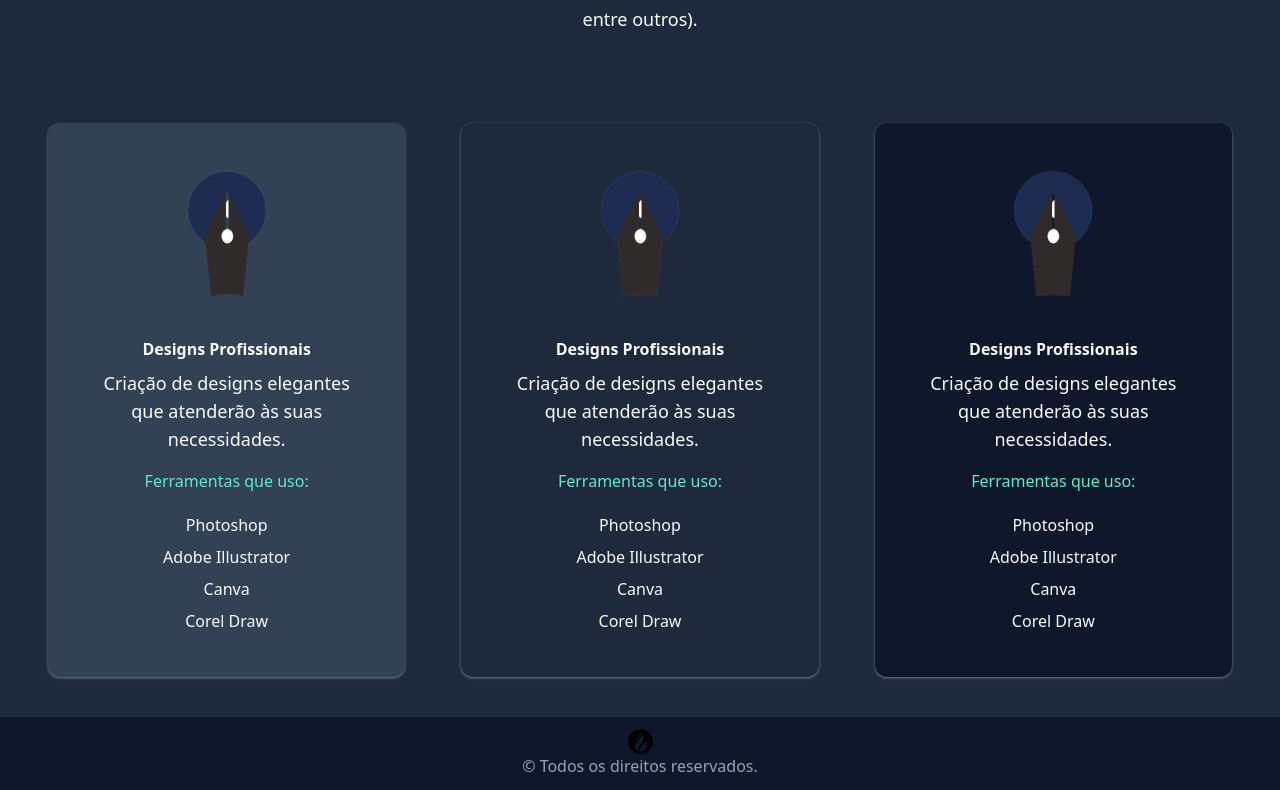
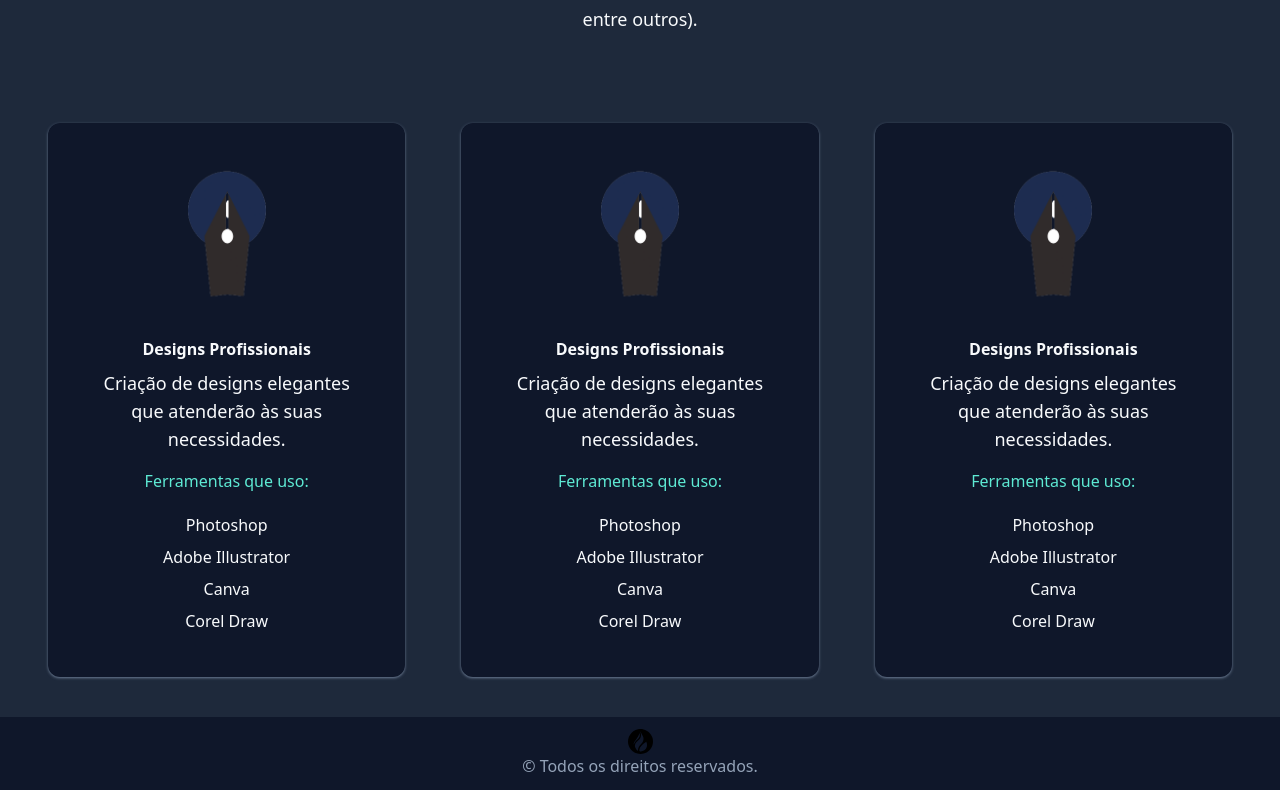
Before and after one commit to Soulzin01/joaoportfolio, a Next.js app: page / in a window 1280 px wide. Shown: the part 825-1615 px from the top of the page. Built offline with nearby package versions, Linux system fonts and the light colour scheme.

Commit message:
commit cards bg

```diff
--- a/pages/index.js
+++ b/pages/index.js
@@ -71,7 +71,7 @@ export default function Home() {
                 </p>
             </div>
             <div className="lg:flex gap-10 justify-between">
-              <div className="text-center bg-slate-700 shadow-slate-500 shadow rounded-xl my-10 mx-2 p-10 hover:scale-105 transition-all duration-300 cursor-default select-none dark:bg-chuuch-gray">
+              <div className="text-center bg-slate-900 shadow-slate-500 shadow rounded-xl my-10 mx-2 p-10 hover:scale-105 transition-all duration-300 cursor-default select-none dark:bg-chuuch-gray">
                 <Image className='relative mx-auto' src={iconDesign} width={150} height={150} alt='ícone do card de designs'/>
                 <h3 className="text-1xl font-bold pt-6 pb-2 text-slate-50 dark:text-gaiat-blue duration-300">
                   Designs Profissionais
@@ -88,7 +88,7 @@ export default function Home() {
                 <p className='text-slate-50 font-medium py-1 dark:text-gaiat-blue duration-300'>Corel Draw</p>
               </div>
 
-              <div className="text-center shadow-slate-500 shadow rounded-xl my-10 mx-2 p-10 hover:scale-105 transition-all duration-300 cursor-default select-none dark:bg-chuuch-gray">
+              <div className="text-center bg-slate-900 shadow-slate-500 shadow rounded-xl my-10 mx-2 p-10 hover:scale-105 transition-all duration-300 cursor-default select-none dark:bg-chuuch-gray">
                 <Image className='relative mx-auto' src={iconDesign} width={150} height={150} alt='ícone'/>
                 <h3 className="text-1xl font-bold pt-6 pb-2 text-slate-50 dark:text-gaiat-blue duration-300">
                   Designs Profissionais
```
